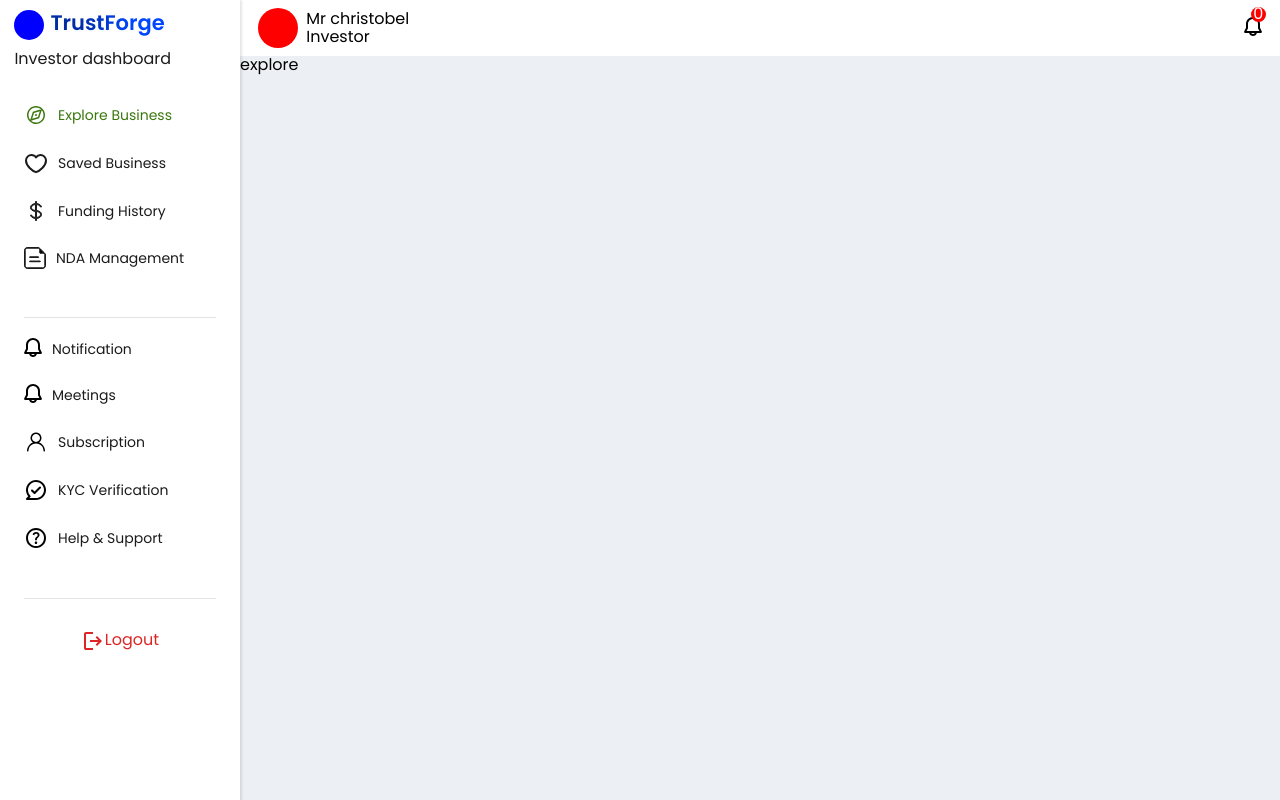
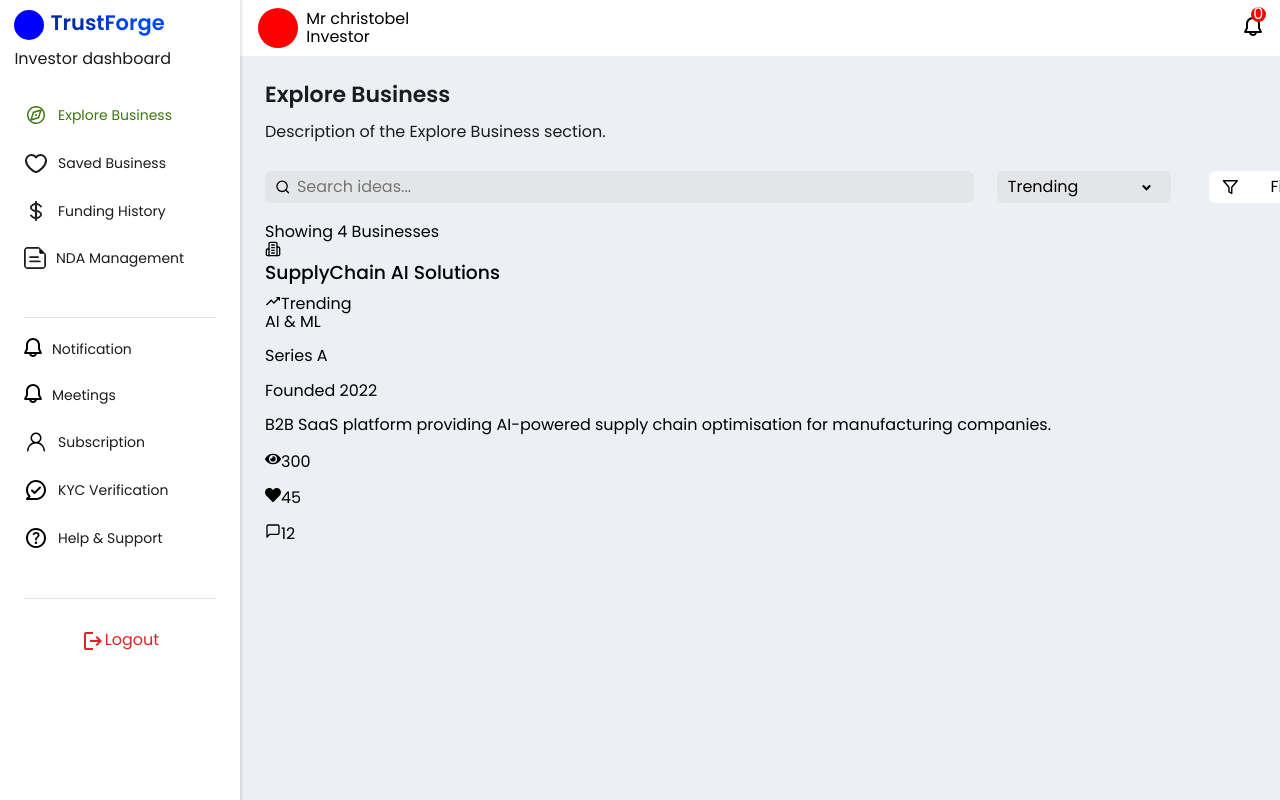
Before and after one commit to coderchris1234/TrustForge, a React (Vite) app: page /dashboard/investor in a window 1280 px wide. Built offline with nearby package versions, Linux system fonts and the light colour scheme.

Commit message:
new stuuf on dashboard

```diff
--- /dev/null
+++ b/src/Components/BusinessNewsFeed.jsx
@@ -0,0 +1,36 @@
+import { BusinessPost } from "../Config/Data";
+import { Newsfeed_container } from "./BusinessNewsFeedStyle";
+const BusinessNewsFeed = () => {
+  return (
+   <Newsfeed_container>
+    {BusinessPost.map((post, index) => (
+        <div key={index} className="postCard">
+            <div className="supplychain">
+                <div className="icon">{post.icon1}</div>
+                <div className="title_trending">
+                    <h3>{post.title}</h3>
+                </div>
+            </div>
+            <div className="trendsection">
+                <div className="trendingIcon">{post.trendicon}<span>{post.trend}</span></div>
+            </div>
+            <div className="details">
+                <p>{post.ai}</p>
+                <p>{post.series}</p>
+                <p>{post.founded}</p>
+            </div>
+            <div className="about">
+                <p>{post.about}</p>
+            </div>
+            <div className="engagement">
+                <p>{post.view}<span>{post.viewNum}</span></p>
+                <p>{post.like}<span>{post.likeNum}</span></p>
+                <p>{post.comment}<span>{post.commentNum}</span></p>
+            </div>
+        </div>
+    ))}
+    </Newsfeed_container>
+  )
+}
+
+export default BusinessNewsFeed
--- /dev/null
+++ b/src/Components/BusinessNewsFeedStyle.jsx
@@ -0,0 +1,4 @@
+import styled from "styled-components";
+export const Newsfeed_container = styled.div`
+
+`
--- a/src/Config/Data.jsx
+++ b/src/Config/Data.jsx
@@ -11,7 +11,6 @@ import { IoTimeOutline, IoNotificationsOutline } from "react-icons/io5";
 import picture from "../assets/picture.png";
 import { TbWorld } from "react-icons/tb";
 import { PiMedalLight } from "react-icons/pi";
-/* eslint-disable no-unused-vars */
 import explore from "../../public/material-symbols-light_explore.svg";
 import save from "../../public/icon-park-outline_like.svg";
 import dollar from "../../public/bx_dollar.svg";
@@ -28,7 +27,10 @@ import people from "../../public/bi_people.svg";
 import eye from "../../public/eye.svg";
 import message from "../../public/mdi_message-outline.svg";
 import { FaHeart } from "react-icons/fa";
-
+import { LuBuilding2 } from "react-icons/lu";
+import { IoMdTrendingUp } from "react-icons/io";
+import { FaEye } from "react-icons/fa";
+import { FiMessageSquare } from "react-icons/fi";
 export const MenuNav = ["Home", "About", "Blog"];
 
 export const FundNum = [
@@ -522,3 +524,22 @@ export const RecentBusiness = [
     time: "2025 - 10 - 14",
   },
 ];
+export const BusinessPost = [
+  {
+    icon1: <LuBuilding2 />,
+    title: "SupplyChain AI Solutions",
+    trendicon: <IoMdTrendingUp />,
+    trend: "Trending",
+    ai: "AI & ML",
+    series: "Series A",
+    founded: "Founded 2022",
+    about:
+      "B2B SaaS platform providing AI-powered supply chain optimisation for manufacturing companies.",
+    view: <FaEye />,
+    viewNum: 300,
+    like: <FaHeart />,
+    likeNum: 45,
+    comment: <FiMessageSquare />,
+    commentNum: 12,
+  },
+];
--- a/src/Pages/DashboardPage/InvestorPage/ExploreBusStyle.jsx
+++ b/src/Pages/DashboardPage/InvestorPage/ExploreBusStyle.jsx
@@ -0,0 +1,93 @@
+import styled from "styled-components";
+
+export const Explorecontainer = styled.div`
+height: 100vh;
+width: 100%;
+padding: 25px;
+
+.exploreText{
+    height: 70px;
+    width: max-content;
+   h1{
+    color: #1B1B1B;
+    font-family: Poppins;
+    font-size: 22px;
+    font-style: normal;
+    font-weight: 600;
+    line-height: 125%;
+    }
+    p{
+      color: #1B1B1B;
+      font-family: Poppins;
+      font-size: 16px;
+      font-style: normal;
+      font-weight: 400;
+      line-height: 150%;
+    }
+}
+`;
+
+export const SearchContainer = styled.div`
+  margin-top: 20px;
+  height: 2rem;
+  width: 66rem;
+  display: flex;
+  align-items: center;
+  gap: 0.4rem;
+  .search{
+      background-color: rgba(227, 227, 227, 0.80);
+      height: 2rem;
+      width: 45rem;
+      display: flex;
+      align-items: center;
+      gap: 0.4rem;
+      padding: 0 10px;
+      border-radius: 0.4rem;
+  }
+
+  .input{
+    background-color: transparent;
+    outline: none;
+    border: none;
+    width: 100%;
+  }
+
+  .trending{
+    height: 100%;
+    width: 11rem;
+    background-color:  rgba(227, 227, 227, 0.80);
+    margin-left: 1rem;
+    display: flex;
+    align-items: center;
+    gap: 3.5rem;
+    border-radius: 0.4rem;
+    padding-inline: 0.7rem;
+      p {
+     margin: 0;
+     line-height: 1;
+     white-space: nowrap;
+     display: inline-block;
+   }
+  }
+
+  .filter{
+    height: 100%;
+    width: 7rem;
+    background-color:  #FFF;
+    margin-left: 2rem;
+    display: flex;
+    border-radius: 0.4rem;
+    align-items: center;
+    gap: 2rem;
+    padding-inline: 0.8rem;
+      p {
+     margin: 0;
+      line-height: 1;
+      white-space: nowrap;
+      display: inline-block;
+  }
+}
+`;
+export const Text = styled.div`
+  margin-top: 20px;
+`;
--- a/src/Pages/DashboardPage/InvestorPage/ExploreBusiness.jsx
+++ b/src/Pages/DashboardPage/InvestorPage/ExploreBusiness.jsx
@@ -1,7 +1,34 @@
 import React from "react";
-
+import { Explorecontainer, SearchContainer, Text } from "./ExploreBusStyle";
+import { FiSearch } from "react-icons/fi";
+import { RiArrowDropDownLine } from "react-icons/ri";
+import { FiFilter } from "react-icons/fi";
+import BusinessNewsFeed from "../../../Components/BusinessNewsFeed";
 const ExploreBusiness = () => {
-  return <div>explore</div>;
+  return (
+  <Explorecontainer>
+    <div className="exploreText">
+      <h1>Explore Business </h1>
+      <p>Description of the Explore Business section.</p>
+    </div>
+    <SearchContainer>
+      <div className="search">
+          <FiSearch />
+          <input type="text" placeholder="Search ideas..."  className="input"/>
+      </div>
+      <div className="trending">
+           <p>Trending</p>
+           <RiArrowDropDownLine size={25} />
+      </div>
+      <div className="filter">
+            <FiFilter size={20} />
+            <p>Filter</p>
+      </div>
+    </SearchContainer>
+    <Text>Showing 4 Businesses </Text>
+    <BusinessNewsFeed />
+  </Explorecontainer>
+  );
 };
 
 export default ExploreBusiness;
```
